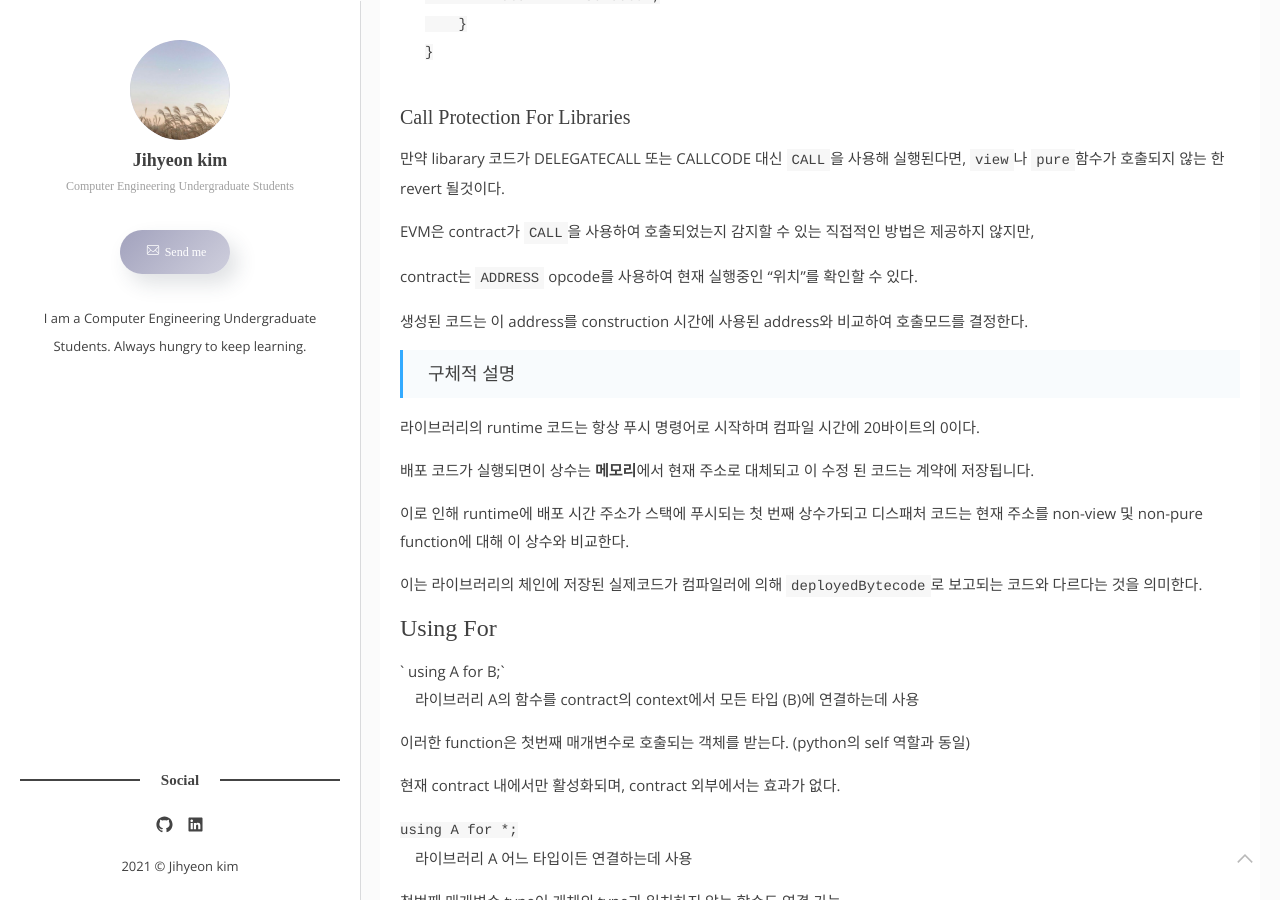
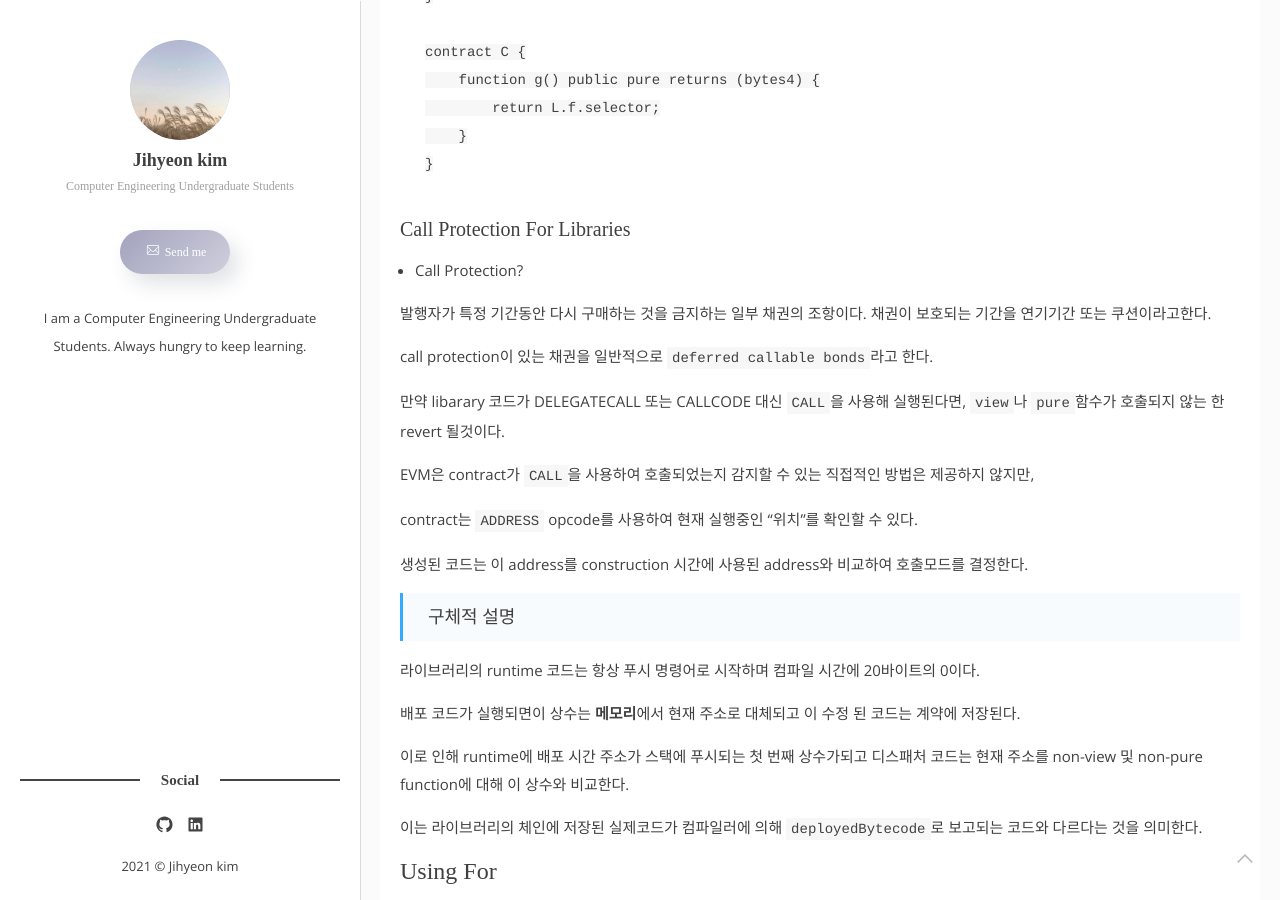
Before and after one commit to kimjihyeon99/kimjihyeon99.github.io, a Jekyll site: the page built from _posts/2021-05-24-[Solidity] Contracts.markdown, in a window 1280 px wide and 900 px high, scrolled down 32551 px. Built offline with Jekyll 4.4.1, drawn with Linux system fonts in a browser that asks for light colours; some web fonts are replaced; comment, search, counter and statistics services are not loaded; some of the changed text lies outside the part shown.

Commit message:
Update 2021-05-24-[Solidity] Contracts.markdown

```diff
--- a/_posts/2021-05-24-[Solidity] Contracts.markdown
+++ b/_posts/2021-05-24-[Solidity] Contracts.markdown
@@ -727,7 +727,9 @@ contract TestToken {
 
 - `virtual`이나 `override`키워드를 사용해서 명시적으로 사용하도록 설정해야함
 - `contract`가 다른 contract로부터 상속했을때, 하나의 contract만 blockchain에서 생성되고, **모든 base contract의 코드가 생성된 contract으로 컴파일됨**
+- **예) contract a,b,c가 있을 때 b가 a를 상속하고, c가 b를 상속했을때 a,b가 base가 되고 c가 블록에 올라감, c를 컴파일 하면 a,b의 정보까지 컴파일 됨**
 - 즉, base contract의 함수에 대한 모든 internal 호출도 internal 함수 호출만 사용함
+- **예) a,b에 대한 정보가 c에 있기 때문에, c에서 a,b의 함수를 호출 했을 때 내부함수 호출만 사용한다.  **
 - state variable shadowing은 error로 간주됨.
 - derived contract은 동일한 이름을 가진 state variable가 어디에도 없는 경우에만 선언할 수 있다.
 
@@ -1267,6 +1269,14 @@ contract C {
 
 #### Call Protection For Libraries
 
+* Call Protection?
+
+발행자가 특정 기간동안 다시 구매하는 것을 금지하는 일부 채권의 조항이다. 채권이 보호되는 기간을 연기기간 또는 쿠션이라고한다.
+
+call protection이 있는 채권을 일반적으로 `deferred callable bonds`라고 한다.
+
+
+
 만약 libarary 코드가 DELEGATECALL 또는 CALLCODE 대신 `CALL`을 사용해 실행된다면, `view`나 `pure`함수가 호출되지 않는 한 revert 될것이다.
 
 EVM은 contract가 `CALL`을 사용하여 호출되었는지 감지할 수 있는 직접적인 방법은 제공하지 않지만,
@@ -1280,11 +1290,12 @@ contract는 `ADDRESS` opcode를 사용하여 현재 실행중인 "위치"를 확
 
 라이브러리의 runtime 코드는 항상 푸시 명령어로 시작하며 컴파일 시간에 20바이트의 0이다.
 
-배포 코드가 실행되면이 상수는 **메모리**에서 현재 주소로 대체되고 이 수정 된 코드는 계약에 저장됩니다.
+배포 코드가 실행되면이 상수는 **메모리**에서 현재 주소로 대체되고 이 수정 된 코드는 계약에 저장된다.
 
 이로 인해 runtime에 배포 시간 주소가 스택에 푸시되는 첫 번째 상수가되고 디스패처 코드는 현재 주소를  non-view  및 non-pure function에 대해 이 상수와 비교한다.
 
 이는 라이브러리의 체인에 저장된 실제코드가 컴파일러에 의해 `deployedBytecode`로 보고되는 코드와 다르다는 것을 의미한다.
+
 
 ### Using For
 
```
Also changed, not shown: other parts of _posts/2021-05-24-[Solidity] Contracts.markdown (+1 -1 lines).
